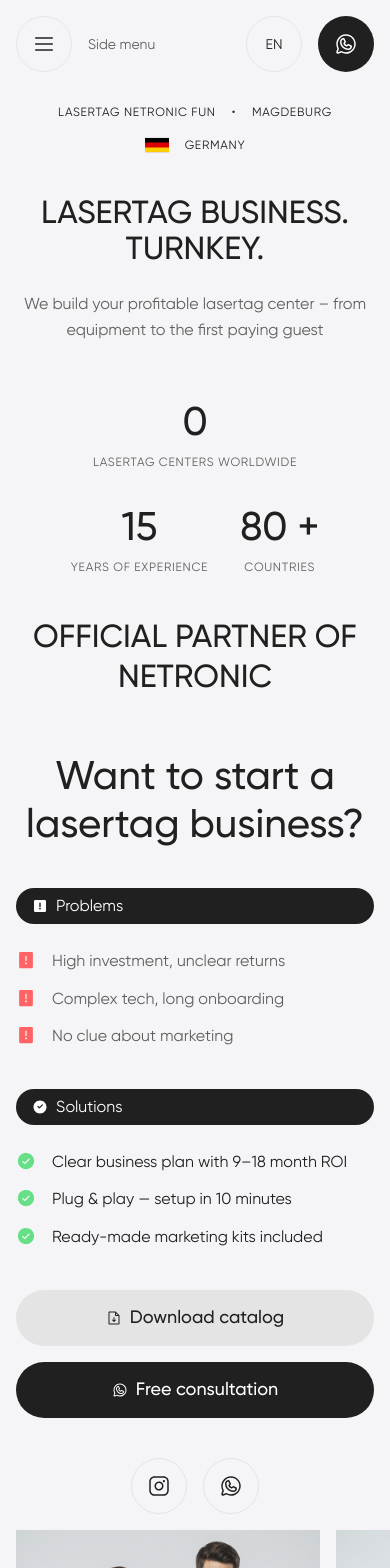
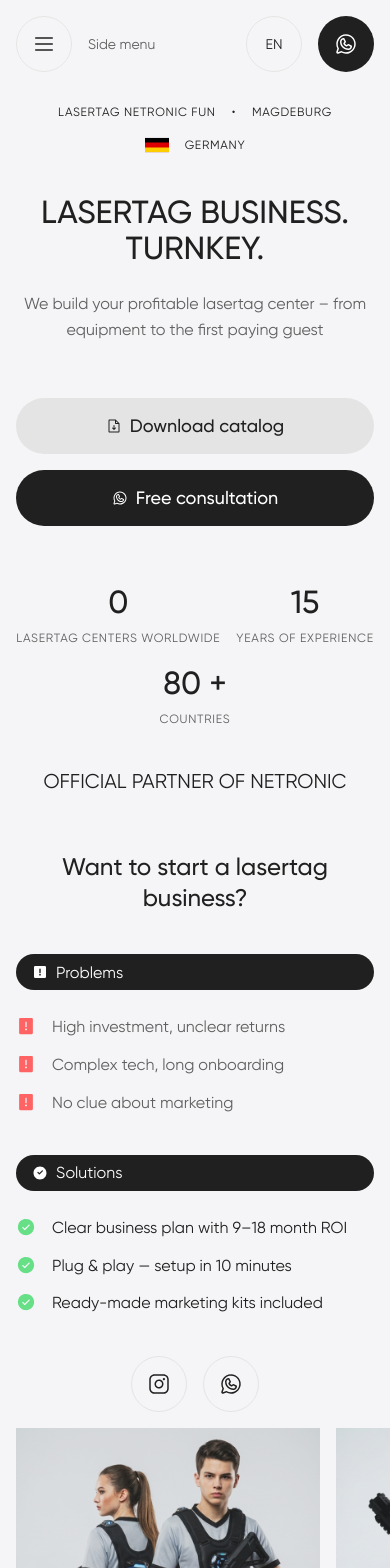
Before and after one commit to Montalmo/netronicfun, a Next.js app: page /en in a window 390 px wide. Shown: the top 1568 px of the page. Built offline with nearby package versions, Linux system fonts and the light colour scheme.

Commit message:
Hero Information slider add Mobile

```diff
--- a/components/sections/Hero.tsx
+++ b/components/sections/Hero.tsx
@@ -26,11 +26,34 @@
     return () => window.removeEventListener("preloader:finish", onDone);
   }, []);
 
+  /* CTA-блок: на мобільних рендериться всередині InfoSlider,
+     на десктопі — після слайдера */
+  const ctaButtons = (
+    <div className="flex w-full flex-col items-stretch gap-16 sm:w-auto sm:flex-row sm:items-center">
+      <Button
+        variant="ghost"
+        icon="download"
+        href={CATALOG_URL}
+        className="w-full justify-center sm:w-auto"
+      >
+        {t.hero.catalog}
+      </Button>
+      <Button
+        variant="primary"
+        icon="whatsapp"
+        href={WHATSAPP_URL}
+        className="w-full justify-center sm:w-auto"
+      >
+        {t.hero.beratung}
+      </Button>
+    </div>
+  );
+
   return (
     <section className="relative w-full lg:flex lg:h-dvh">
       {/* Ліва колонка */}
       <div className="flex flex-col gap-40 px-16 pb-16 pt-104 sm:px-32 sm:pb-32 sm:pt-136 md:px-40 md:pb-40 md:pt-152 lg:h-full lg:w-1/2 lg:justify-between lg:gap-0 lg:px-80 lg:pb-80 lg:pt-80 3xl:px-160">
-        {/* Хедер: фіксований з blur на <lg, статичний на lg+ */}
+        {/* Хедер */}
         <header className="fixed inset-x-0 top-0 z-40 bg-surface/80 backdrop-blur-md lg:static lg:z-auto lg:bg-transparent lg:backdrop-blur-none">
           <div className="flex items-center justify-between px-16 py-16 sm:px-32 sm:py-32 md:px-40 md:py-40 lg:p-0">
             <div className="flex items-center gap-16">
@@ -54,30 +77,14 @@
           </div>
         </header>
 
-        {/* Центр: eyebrow + інфо-слайдер + CTA */}
+        {/* Центр */}
         <div className="flex flex-col items-center gap-40 text-center lg:items-start lg:gap-56 lg:text-left">
           <Eyebrow locale={locale} />
 
-          <InfoSlider locale={locale} revealed={revealed} />
+          <InfoSlider locale={locale} revealed={revealed} cta={ctaButtons} />
 
-          <div className="flex w-full flex-col items-stretch gap-16 sm:w-auto sm:flex-row sm:items-center">
-            <Button
-              variant="ghost"
-              icon="download"
-              href={CATALOG_URL}
-              className="w-full justify-center sm:w-auto"
-            >
-              {t.hero.catalog}
-            </Button>
-            <Button
-              variant="primary"
-              icon="whatsapp"
-              href={WHATSAPP_URL}
-              className="w-full justify-center sm:w-auto"
-            >
-              {t.hero.beratung}
-            </Button>
-          </div>
+          {/* Кнопки на десктопі — після слайдера */}
+          <div className="hidden lg:block">{ctaButtons}</div>
         </div>
 
         {/* Соцмережі */}
--- a/components/sections/hero/InfoSlider.tsx
+++ b/components/sections/hero/InfoSlider.tsx
@@ -5,6 +5,8 @@
 import { Icon } from "@/components/ui/Icon";
 import { type Locale } from "@/i18n/config";
 import { getDictionary } from "@/i18n/dictionaries";
+import type { ReactNode } from "react";
+
 
 const SLIDES = 3;
 const AUTOPLAY_MS = 6000;
@@ -14,7 +16,9 @@
 interface InfoSliderProps {
   locale: Locale;
   revealed: boolean;
+  cta?: ReactNode;
 }
+
 
 function CheckCircleMono({ className }: { className?: string }) {
   return (
@@ -40,7 +44,7 @@
   );
 }
 
-export function InfoSlider({ locale, revealed }: InfoSliderProps) {
+export function InfoSlider({ locale, revealed, cta }: InfoSliderProps) {
   const [active, setActive] = useState(0);
   const [isMobile, setIsMobile] = useState(false);
   const t = getDictionary(locale);
@@ -92,10 +96,13 @@
           </div>
         </div>
 
+         {/* CTA-кнопки на мобільних: одразу після заголовка */}
+        {cta && <div className="lg:hidden">{cta}</div>}
+
         {/* Слайд 2: статистика + партнер */}
         <div className={slideClass(1)}>
           <div className="flex flex-col items-center gap-40 lg:items-start lg:gap-56">
-            <div className="flex flex-wrap items-center justify-center gap-32 lg:justify-start lg:gap-80">
+            <div className="flex flex-wrap items-center justify-center gap-16 lg:justify-start lg:gap-80">
               {t.hero.stats.map((s, idx) => {
                 const raw = s.value.replace(/\s/g, "");
                 const match = raw.match(/^(\d+)(\+?)$/);
@@ -108,7 +115,7 @@
                     className={`flex flex-col items-center gap-8 text-center lg:items-start lg:text-left ${itemClass(1)}`}
                     style={delayStyle(1, idx * 120)}
                   >
-                    <span className="text-h3">
+                    <span className="text-h4 lg:text-h3">
                       <AnimatedCounter
                         target={isMobile ? num : active === 1 ? num : 0}
                         suffix={suffix}
@@ -124,7 +131,7 @@
               })}
             </div>
             <span
-              className={`text-h4 uppercase ${itemClass(1)}`}
+              className={`text-title-m uppercase lg:text-h4 ${itemClass(1)}`}
               style={delayStyle(1, 360)}
             >
               {t.hero.partner}
@@ -136,7 +143,7 @@
         <div className={slideClass(2)}>
           <div className="flex flex-col gap-40">
             <h2
-              className={`text-h3 md:text-h1-md lg:text-h3 ${itemClass(2)}`}
+              className={`text-h5 lg:text-h3 ${itemClass(2)}`}
               style={delayStyle(2, 0)}
             >
               {t.hero.startTitle}
```
